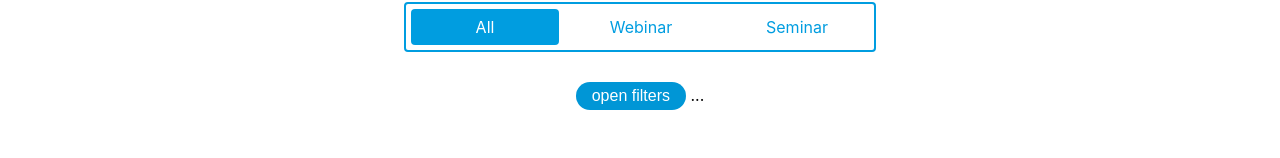
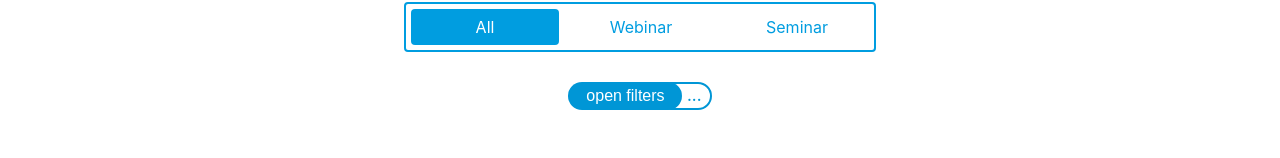
Before and after one commit to dbaronov/event-list-react, a React (Create React App) app: page / in a window 1280 px wide. Shown: the part 110-268 px from the top of the page. Built offline with nearby package versions, Linux system fonts and the light colour scheme.

Commit message:
TagFiltersSelection array is not part of UseReducer

```diff
--- a/src/App.css
+++ b/src/App.css
@@ -135,6 +135,23 @@
     padding: .125rem 1rem;
     border-radius: 38px;
     margin-bottom: 10px;
+    min-width: 114px;
+}
+
+.events_tag-counter {
+    position: relative;
+    z-index: -1;
+    border: 2px solid #0096d6;
+    border-radius: 38px;
+    font-size: 16px;
+    line-height: 19px;
+    margin-left: -30px;
+    padding: .125rem 0.5rem .2rem 1.75rem;
+    color: #0096d6;
+    font-weight: 500;
+    display: inline-block;
+    min-width: 14px;
+    vertical-align: top;
 }
 
 .tag-filters {
```
